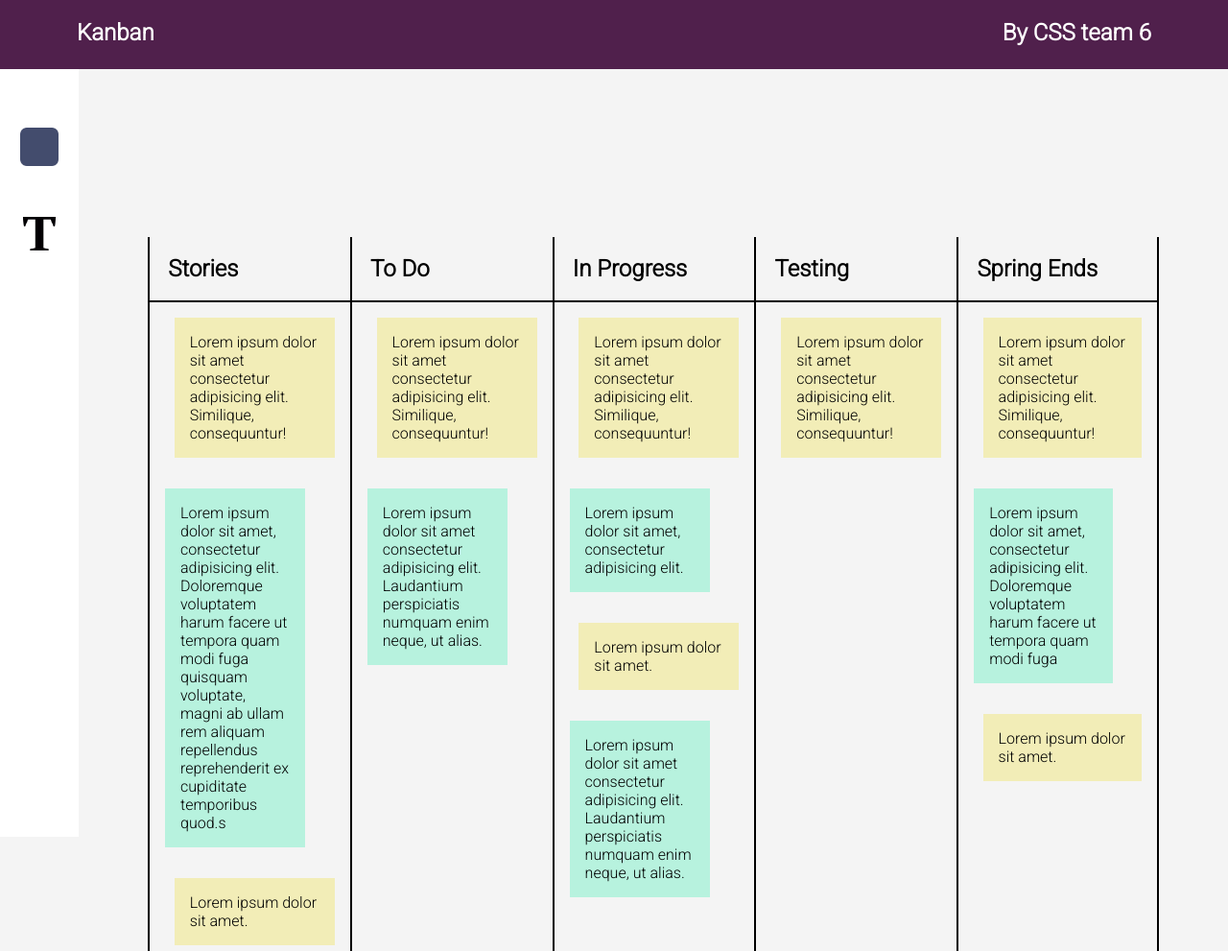
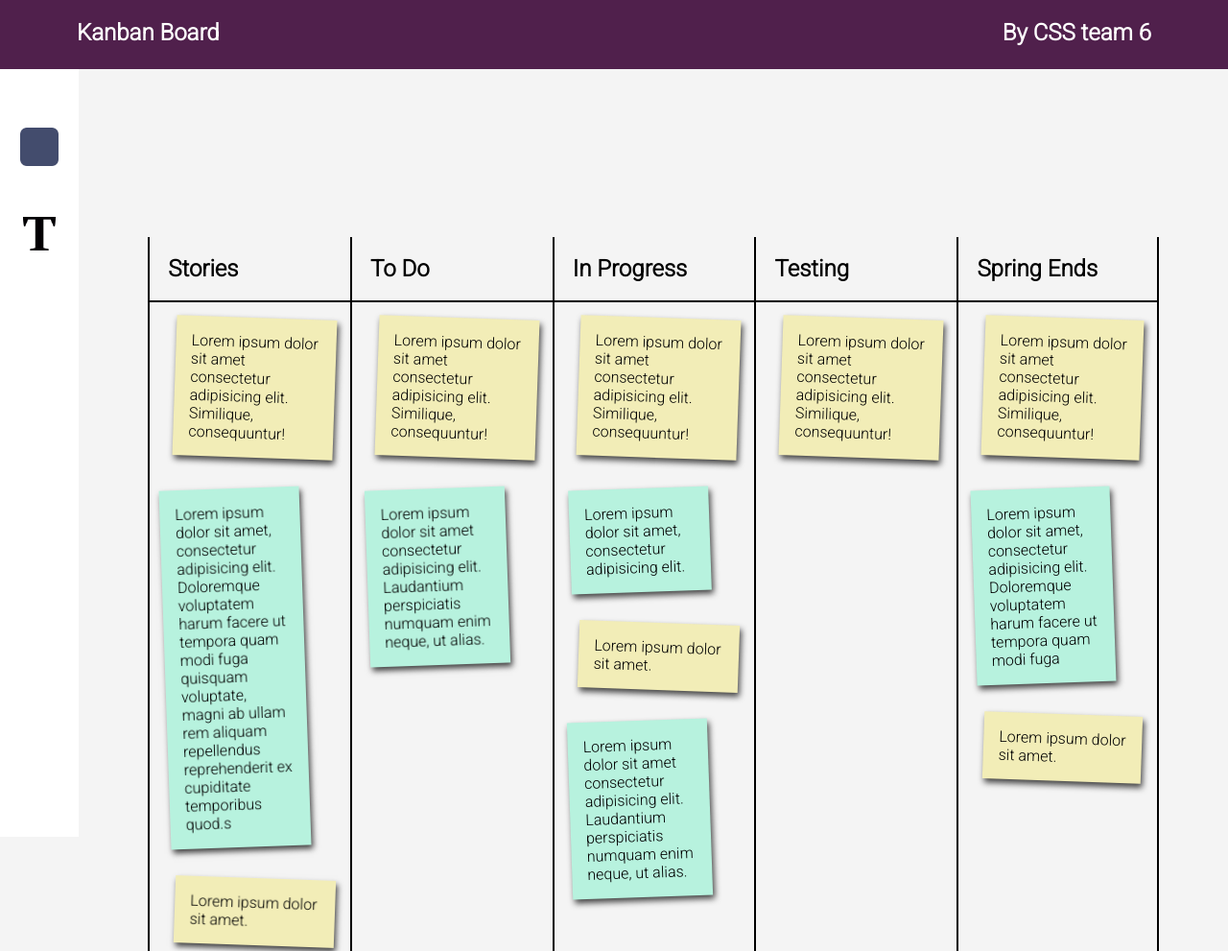
Before and after one commit to HostXX/Kanban-Board, a plain HTML site: page kanban/index.html in a window 1280 px wide. Shown: the top 991 px of the page at 96% size. Drawn offline with Linux system fonts and the light colour scheme.

Commit message:
style upgrade to post-it

```diff
--- a/kanban/index.html
+++ b/kanban/index.html
@@ -4,15 +4,16 @@
     <meta charset="UTF-8" />
     <meta http-equiv="X-UA-Compatible" content="IE=edge" />
     <meta name="viewport" content="width=device-width, initial-scale=1.0" />
+    <link rel="icon" type="image/png" href="#!">
     <link rel="preconnect" href="https://fonts.gstatic.com">
     <link href="https://fonts.googleapis.com/css2?family=Roboto:wght@300&display=swap" rel="stylesheet">
     <link rel="stylesheet" href="./styles.css" />
-    <title>Document</title>
+    <title>Kanban Board Team6</title>
   </head>
   <body>
     <header>
       <div class="banner">
-        <h2>Kanban</h2>
+        <h2>Kanban Board</h2>
         <h2>By CSS team 6</h2>
       </div>
     </header>
--- a/kanban/styles.css
+++ b/kanban/styles.css
@@ -70,11 +70,11 @@ body aside #menu #text .tooltiptext {
     text-align: center;
     border-radius: 6px;
     padding: 5px 0;
-
-    /* Position the tooltip */
     position: absolute;
     z-index: 1;
+    /* 🏂 */
 }
+
 
 body aside #menu #text:hover .tooltiptext {
     visibility: visible;
@@ -152,6 +152,14 @@ body #container .column .column-content .post{
     align-self: flex-end;
     margin: 1rem;
     padding: 1rem;
+    transform: rotate(2deg);
+    -moz-transform: rotate(2deg);
+    -webkit-transform: rotate(2deg);
+    -o-transform: rotate(2deg);
+    -ms-transform: rotate(2deg);
+    box-shadow: 2px 4px 6px #444;
+    -moz-box-shadow: 2px 4px 6px #444;
+    -webkit-box-shadow: 2px 4px 6px #444;
  }
 
 
@@ -159,7 +167,20 @@ body #container .column .column-content .post{
    background-color: #b7f2de;
    width: 70%;
    align-self: flex-start;
+   transform: rotate(-2deg);
+   -moz-transform: rotate(-2deg);
+   -webkit-transform: rotate(-2deg);
+   -o-transform: rotate(-2deg);
+   -ms-transform: rotate(-2deg);
+   box-shadow: 2px 4px 6px #444;
+   -moz-box-shadow: 2px 4px 6px #444;
+   -webkit-box-shadow: 2px 4px 6px #444;
 }
+
+body #container .column .column-content .post:hover{
+    transform: scale(1.1);
+    cursor: pointer;
+ }
 
 body #container .column .column-content .post-text{
    padding: 1rem;
```
